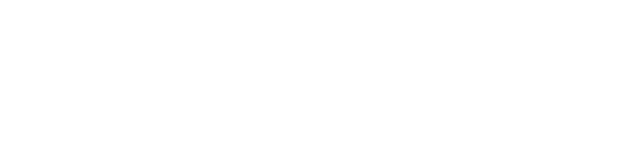
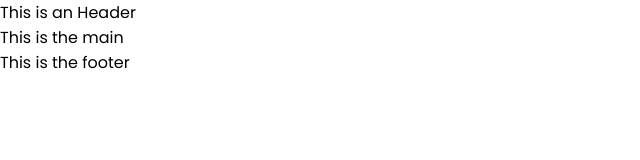
Before and after one commit to Jaycode01/MYAZA, a plain HTML site: page index.html in a window 1280 px wide. Shown: the whole page, without its empty margins (0-640 px from the left). Drawn offline with Linux system fonts and the light colour scheme; files whose address does not match are found by name.

Commit message:
Update index.html

```diff
--- a/index.html
+++ b/index.html
@@ -7,9 +7,9 @@
     <title>My Aza | Clone</title>
   </head>
   <body>
-    <header></header>
-    <main></main>
-    <footer></footer>
+    <header>This is an Header</header>
+    <main>This is the main</main>
+    <footer>This is the footer</footer>
 
     <script src="./script.js"></script>
   </body>
```
